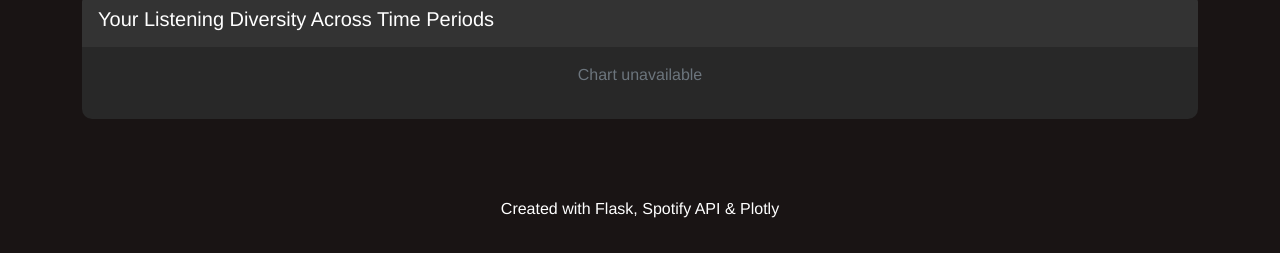
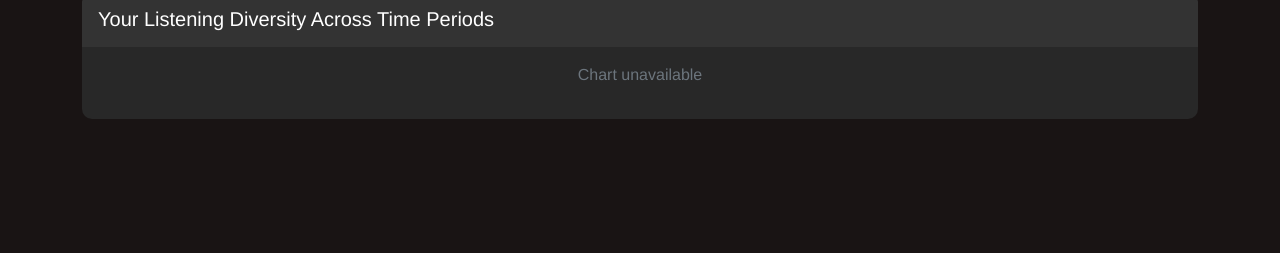
Before and after one commit to EdgarHuynhGit/SpotifyDataVisualizer, a Flask app: template templates/visualize.html in a window 1280 px wide. Shown: the part 1138-1391 px from the top of the page. After the commit the page ends 1257 px from the top, so only its background shows below. Run offline with Flask 3, Linux system fonts and the light colour scheme; the template is opened without the code that fills it, so the values that code supplies are empty; some libraries are stand-ins or nearby versions.

Commit message:
visualize change

```diff
--- a/templates/visualize.html
+++ b/templates/visualize.html
@@ -303,10 +303,6 @@
         </div>
     </div>
 
-    <footer class="text-center mt-5 pb-3">
-        <p>Created with Flask, Spotify API & Plotly</p>
-    </footer>
-
     <script>
         // Parse and render charts with error handling
         try {
```
